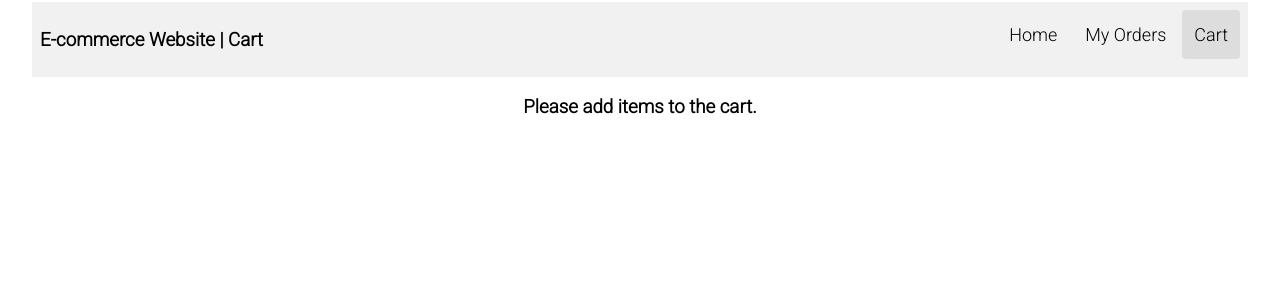
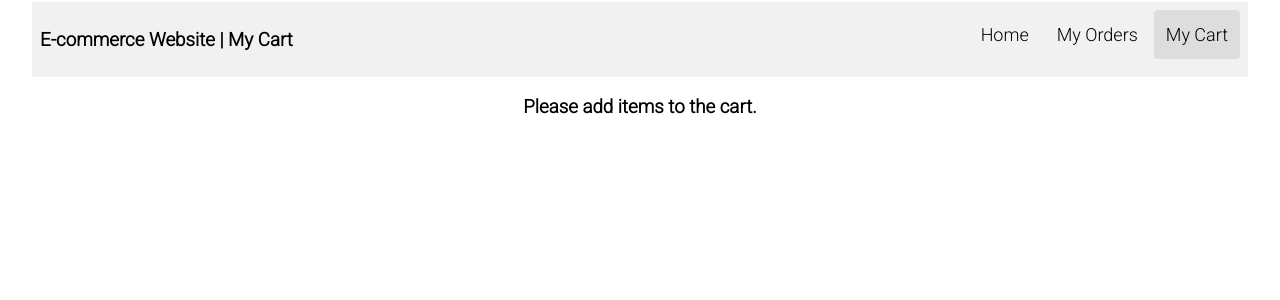
Before and after one commit to ibratnawaz/DEP-Training, a React (Create React App) app in the folder e-commerce/: page /cart in a window 1280 px wide. Shown: the top 300 px of the page. Built offline with nearby package versions, Linux system fonts and the light colour scheme.

Commit message:
Added redux to the application

```diff
--- a/e-commerce/package.json
+++ b/e-commerce/package.json
@@ -13,8 +13,10 @@
     "axios": "^0.25.0",
     "react": "^17.0.2",
     "react-dom": "^17.0.2",
+    "react-redux": "^7.2.6",
     "react-router-dom": "^6.2.1",
     "react-scripts": "5.0.0",
+    "redux": "^4.1.2",
     "typescript": "^4.5.5",
     "web-vitals": "^2.1.4"
   },
--- a/e-commerce/src/components/Header.tsx
+++ b/e-commerce/src/components/Header.tsx
@@ -1,59 +1,26 @@
-import React, { useEffect, useState } from "react";
+import React from "react";
+import { useSelector } from "react-redux";
 import { Link, useLocation } from "react-router-dom";
 
 const Header = () => {
   const location = useLocation();
   const pathName = location.pathname;
-  const [bookTitle, setBookTitle] = useState("");
-
-  useEffect(() => {
-    if (pathName.includes("book")) {
-      setBookTitle("");
-      setTimeout(() => {
-        setBookTitle(localStorage.getItem("bookTitle") as string);
-      }, 100);
-    }
-  }, [pathName]);
-
-  const activeLink = {
-    name: "Home",
-    route: "/",
-  };
-
-  switch (pathName) {
-    case "/":
-      activeLink.name = "Home";
-      activeLink.route = "/";
-      break;
-    case "/my-orders":
-      activeLink.name = "My Orders";
-      activeLink.route = "/my-orders";
-      break;
-    case "/cart":
-      activeLink.name = "Cart";
-      activeLink.route = "/cart";
-      break;
-    default:
-      activeLink.name = bookTitle;
-      activeLink.route = "/book";
-  }
+  const title = useSelector((state: any) => state.heading.title);
 
   return (
     <div className="header">
-      <h3>{`E-commerce Website | ${activeLink.name}`}</h3>
+      <h3>{`E-commerce Website | ${title}`}</h3>
       <div className="pagesLink">
-        <Link to="/" className={`link ${activeLink.route === "/" && "active"}`}>
+        <Link to="/" className={`link ${pathName === "/" && "active"}`}>
           Home
         </Link>
         <Link
           to="/my-orders"
-          className={`link ${activeLink.route === "/my-orders" && "active"}`}>
+          className={`link ${pathName === "/my-orders" && "active"}`}>
           My Orders
         </Link>
-        <Link
-          to="/cart"
-          className={`link ${activeLink.route === "/cart" && "active"}`}>
-          Cart
+        <Link to="/cart" className={`link ${pathName === "/cart" && "active"}`}>
+          My Cart
         </Link>
       </div>
     </div>
--- a/e-commerce/src/index.tsx
+++ b/e-commerce/src/index.tsx
@@ -1,14 +1,18 @@
-import React from 'react';
-import ReactDOM from 'react-dom';
-import './index.css';
-import App from './App';
-import reportWebVitals from './reportWebVitals';
+import React from "react";
+import ReactDOM from "react-dom";
+import "./index.css";
+import App from "./App";
+import reportWebVitals from "./reportWebVitals";
+import { Provider } from "react-redux";
+import store from "./redux/store";
 
 ReactDOM.render(
   <React.StrictMode>
-    <App />
+    <Provider store={store}>
+      <App />
+    </Provider>
   </React.StrictMode>,
-  document.getElementById('root')
+  document.getElementById("root")
 );
 
 // If you want to start measuring performance in your app, pass a function
--- a/e-commerce/src/pages/Book.tsx
+++ b/e-commerce/src/pages/Book.tsx
@@ -2,6 +2,8 @@ import React, { useState, useEffect } from "react";
 import { useParams, useNavigate } from "react-router-dom";
 import axios from "axios";
 import { addToCart, isItemInCart } from "../utils/cartMethods";
+import { useDispatch } from "react-redux";
+import { setTitle } from "../redux/ducks/heading";
 
 type Book = {
   id: number;
@@ -15,6 +17,7 @@ type Book = {
 
 const Book = () => {
   const { id } = useParams();
+  const dispatch = useDispatch();
   const navigate = useNavigate();
 
   const [book, setBook] = useState({} as Book);
@@ -33,6 +36,7 @@ const Book = () => {
     const response = await axios.get(`http://localhost:3000/books/${id}`);
     setBook(() => {
       const { data } = response;
+      dispatch(setTitle(data.title));
       localStorage.setItem("bookTitle", data.title);
       setIsPresent(isItemInCart(data.id));
       return data;
--- a/e-commerce/src/pages/Cart.tsx
+++ b/e-commerce/src/pages/Cart.tsx
@@ -1,12 +1,17 @@
 import React, { useEffect, useState } from "react";
-import { Link } from "react-router-dom";
+import { useDispatch } from "react-redux";
 import Address from "../components/Address";
 import CartItems from "../components/CartItems";
+import { setTitle } from "../redux/ducks/heading";
 
 const Cart = () => {
+  const dispatch = useDispatch();
+
   let [cartItems, setCartItems] = useState([] as any);
 
   useEffect(() => {
+    dispatch(setTitle("My Cart"));
+
     const data = localStorage.getItem("booksInCart");
     if (data) {
       setCartItems([...JSON.parse(data as string)]);
--- a/e-commerce/src/pages/Home.tsx
+++ b/e-commerce/src/pages/Home.tsx
@@ -1,13 +1,17 @@
 import React, { useState, useEffect } from "react";
 import BookCard from "../components/BookCard";
 import axios from "axios";
+import { useDispatch } from "react-redux";
+import { setTitle } from "../redux/ducks/heading";
 
 const Home = () => {
+  const dispatch = useDispatch();
   const [books, setBooks] = useState([]);
   const [currentBooks, setCurrentBooks] = useState([]);
   const [loading, setLoading] = useState(true);
 
   useEffect(() => {
+    dispatch(setTitle("Home"));
     fetchBooks();
   }, []);
 
--- a/e-commerce/src/pages/MyOrders.tsx
+++ b/e-commerce/src/pages/MyOrders.tsx
@@ -1,12 +1,16 @@
 import React, { useEffect, useState } from "react";
 import axios from "axios";
 import OrderCard from "../components/OrderCard";
+import { useDispatch } from "react-redux";
+import { setTitle } from "../redux/ducks/heading";
 
 const MyOrders = () => {
+  const dispatch = useDispatch();
   const [myOrders, setMyOrders] = useState<any[]>([]);
   const [loading, setLoading] = useState(true);
 
   useEffect(() => {
+    dispatch(setTitle("My Orders"));
     fetchOrders();
     setLoading(false);
   }, []);
--- /dev/null
+++ b/e-commerce/src/redux/ducks/heading.tsx
@@ -0,0 +1,21 @@
+const SET_TITLE = "setTitle";
+
+export const setTitle = (title: string) => ({
+  type: SET_TITLE,
+  payload: title,
+});
+
+const initialState = {
+  title: "",
+};
+
+export default (state = initialState, action: any) => {
+  switch (action.type) {
+    case SET_TITLE:
+      return { ...state, title: action.payload };
+      break;
+
+    default:
+      return state;
+  }
+};
--- /dev/null
+++ b/e-commerce/src/redux/store.tsx
@@ -0,0 +1,10 @@
+import { combineReducers, createStore } from "redux";
+import headingReducer from "./ducks/heading";
+
+const reducer = combineReducers({
+  heading: headingReducer,
+});
+
+const store = createStore(reducer);
+
+export default store;
```
Also changed, not shown: 1 other file (tests, documents, lock files or other folders).
